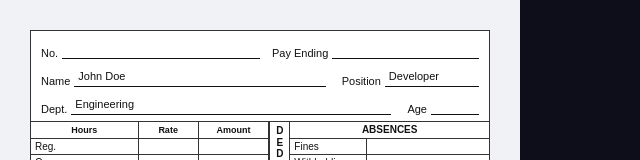
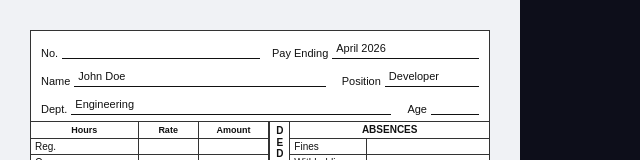
Before and after one commit to sstteeward/monitoring-system, a React (Vite) app: page /test-dtr in a window 1280 px wide. Shown: the top 160 px of the page, without its empty margins (0-640 px from the left). Built offline with nearby package versions, Linux system fonts and the light colour scheme; no server answers.

Commit message:
fix the issue when deployed

```diff
--- a/src/components/DTRCard.tsx
+++ b/src/components/DTRCard.tsx
@@ -17,6 +17,7 @@ export interface DTRCardProps {
   employeeName?: string;
   department?: string;
   position?: string;
+  month?: string;
   records?: DTRRecord[];
 }
 
@@ -24,6 +25,7 @@ export function DTRCard({
   employeeName = '',
   department = '',
   position = '',
+  month = '',
   records = [],
 }: DTRCardProps) {
   const componentRef = useRef<HTMLDivElement>(null);
@@ -51,7 +53,7 @@ export function DTRCard({
 
   const [header, setHeader] = useState({
     no: '',
-    payEnding: '',
+    payEnding: month,
     name: employeeName,
     position: position,
     dept: department,
```
